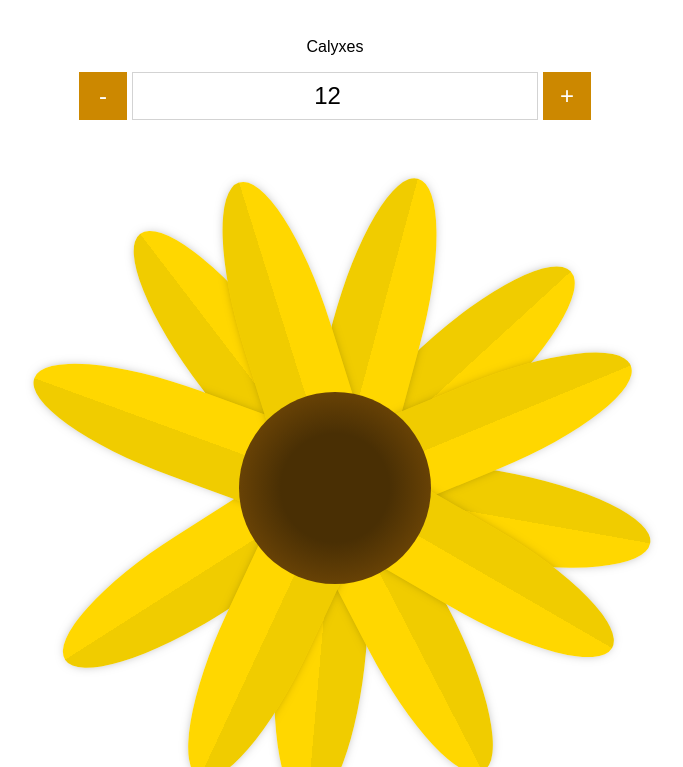
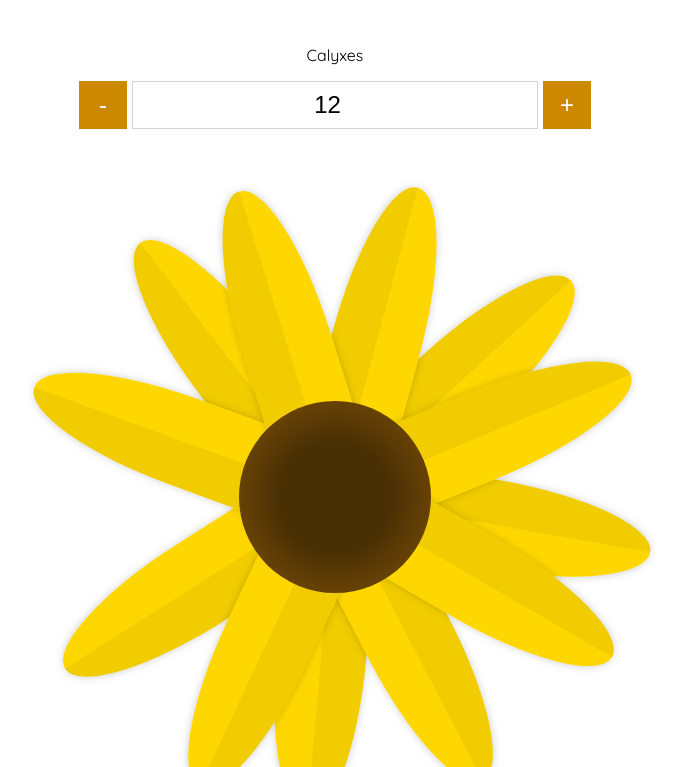
Before and after one commit to iwanharyatno/golden-flower, a plain HTML site: page index.html in a window 1280 px wide. Shown: the part 146-913 px from the top of the page, without its empty margins (305-988 px from the left). Drawn offline with Linux system fonts and the light colour scheme.

Commit message:
Set Quicksand as primary font

```diff
--- a/style.css
+++ b/style.css
@@ -1,5 +1,7 @@
+@import url('https://fonts.googleapis.com/css2?family=Quicksand&display=swap');
+
 body {
-    font-family: Arial, sans-serif;
+    font-family: Quicksand, Arial, sans-serif;
     padding: 0.4rem;
 }
 
```
